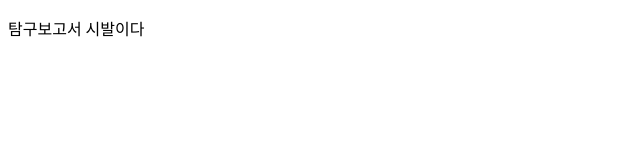
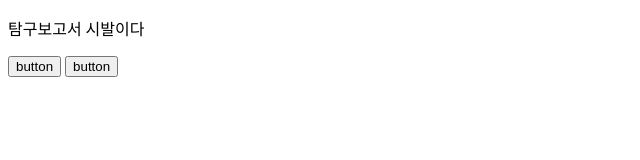
Before and after one commit to hihi7025/tgbgsasibal, a plain HTML site: page index.html in a window 1280 px wide. Shown: the whole page, without its empty margins (0-640 px from the left). Drawn offline with Linux system fonts and the light colour scheme.

Commit message:
Update index.html

```diff
--- a/index.html
+++ b/index.html
@@ -10,3 +10,6 @@
   <p> 탐구보고서 시발이다 </p>
 </body>
 </html>
+
+<input type="button" value="button" onclick='alert("클릭!")'/>
+<button onclick='alert("클릭!")'>button</button>
```
